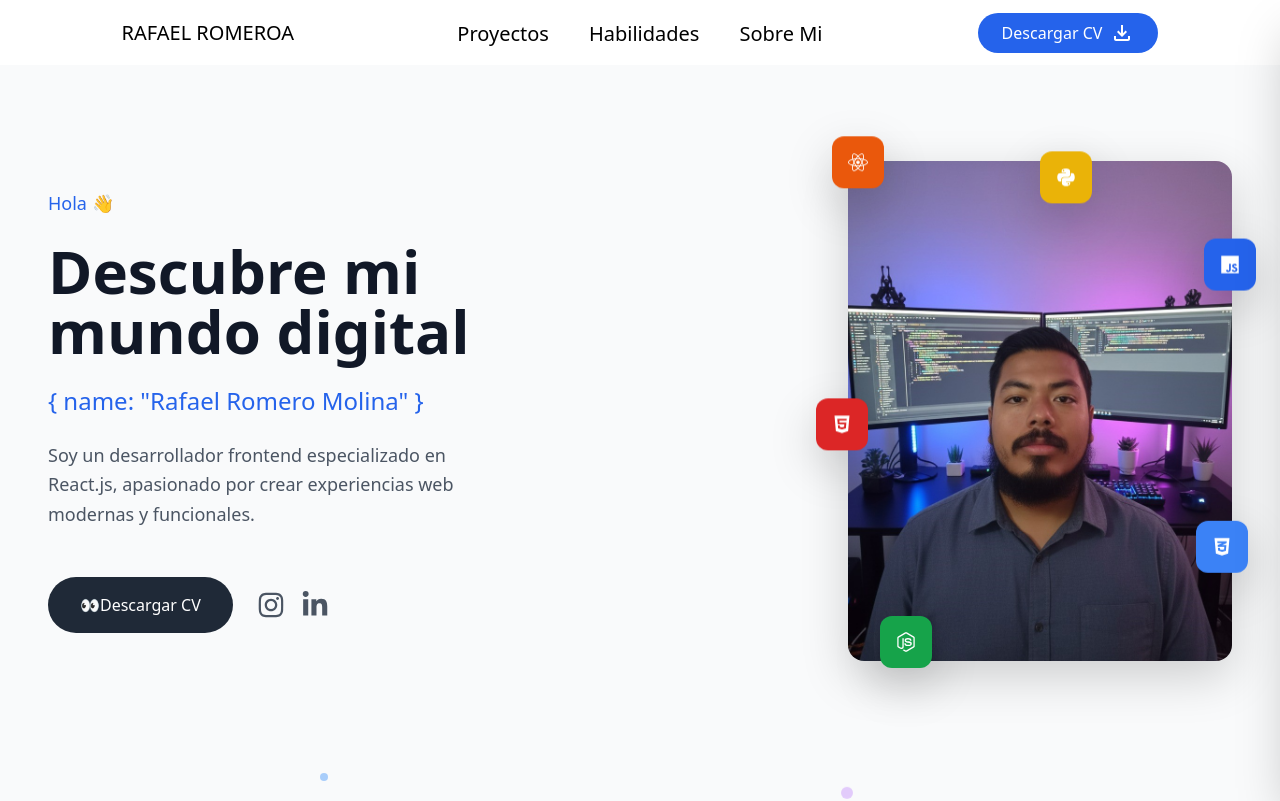
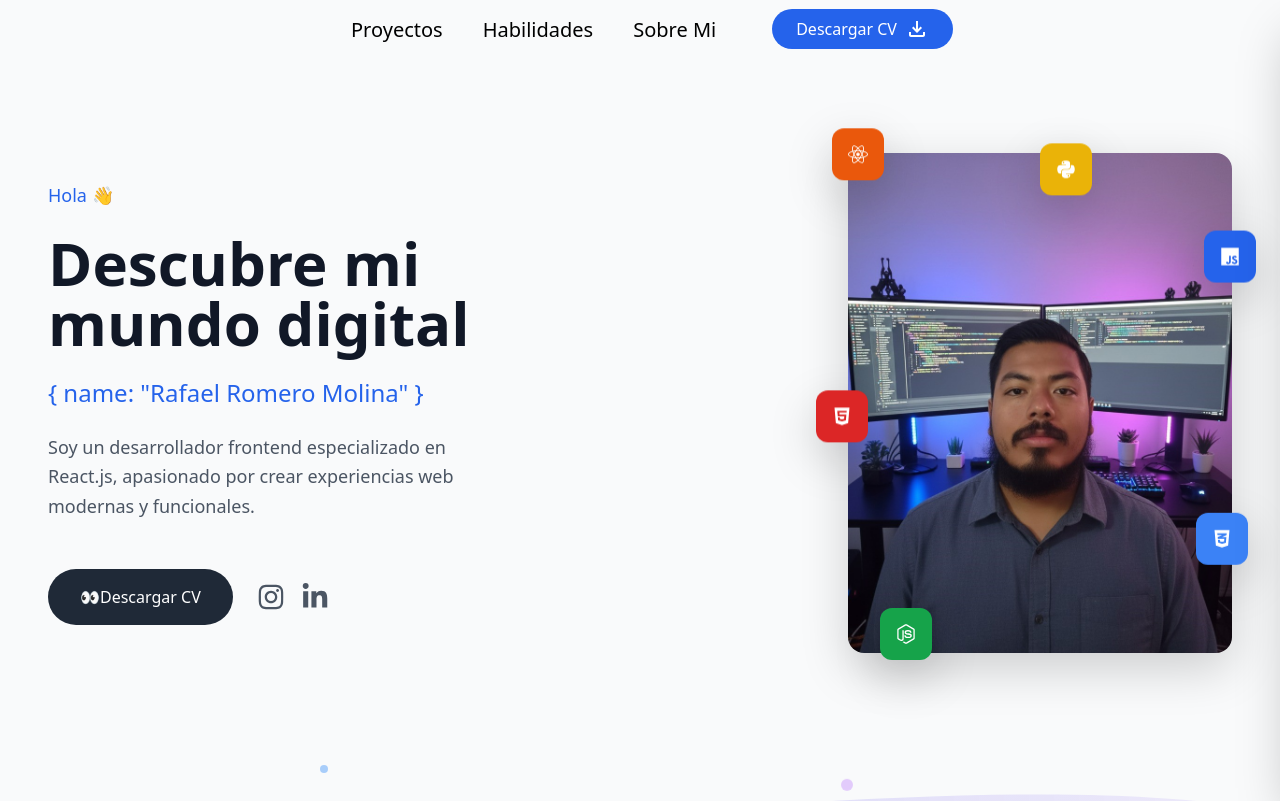
Before and after one commit to Reznov01/portafolio-web, a React (Vite) app: page / in a window 1280 px wide. Shown: the top 801 px of the page. Built offline with nearby package versions, Linux system fonts and the light colour scheme; what tailwindcss-animated would draw is missing.

Commit message:
change style from nav

```diff
--- a/src/App.css
+++ b/src/App.css
@@ -7,7 +7,7 @@ body {
   padding: 0;
   box-sizing: border-box;
   overflow-x: hidden;
-  background: rgb(239, 237, 237) !important;
+  background: #f9fafb !important;
 }
 
 .headerbackground {
--- a/src/components/menu/Menu.jsx
+++ b/src/components/menu/Menu.jsx
@@ -185,28 +185,17 @@ export const Menu = () => {
       </div>
 
       <div
-        className={`transition-colors duration-500
-          ${isScrolled ? " bg-[#242525] " : "bg-[#ffffff]"}
+        className={`bg-transparent
+
         `}
       >
-        <div className="padreNav ">
-          <div
-            className={`flex justify-around  ${
-              isScrolled ? "text-teal-50" : "text-black"
-            } flex  p-1 sm:p-2 justify-between  lg:mx-12 2xl:mx-28`}
-          >
-            <button
-              className="hidden lg:block text-xl uppercase font-medium k"
-              onClick={() => {
-                const element = document.getElementById("home");
-                element?.scrollIntoView({
-                  behavior: "smooth",
-                });
-              }}
-            >
-              Rafael Romeroa
-            </button>
+        <div
+          className={`flex  md:gap-10 lg:w-fit md:px-10 mx-auto transition-all duration-300
+          md:rounded-full ${isScrolled ? "bg-[#fafafa]" : "bg-[#f9fafb]"}`}
+        >
+          <div className={` flex justify-between items-center  w-full `}>
             <div className="w-full flex p-2 z-10 items-center justify-between lg:hidden">
+              {/*Nombre mobile*/}
               <button
                 className="uppercase font-medium"
                 onClick={() => handleScrollToSection("home")}
@@ -229,9 +218,7 @@ export const Menu = () => {
                 <li className="nav-link  mt-2 ">
                   <button
                     onClick={() => handleScrollToSection("proyectos")}
-                    className={`btnHover ${
-                      isScrolled ? "text-teal-50" : "text-black"
-                    }`}
+                    className={`btnHover text-black`}
                   >
                     Proyectos
                   </button>
@@ -239,9 +226,7 @@ export const Menu = () => {
                 <li className="nav-link mt-2">
                   <button
                     onClick={() => handleScrollToSection("habilidades")}
-                    className={`btnHover ${
-                      isScrolled ? "text-teal-50" : "text-black"
-                    }`}
+                    className={`btnHover text-black`}
                   >
                     Habilidades
                   </button>
@@ -249,16 +234,14 @@ export const Menu = () => {
                 <li className="nav-link mt-2">
                   <button
                     onClick={() => handleScrollToSection("certificadosDiv")}
-                    className={`btnHover ${
-                      isScrolled ? "text-teal-50" : "text-black"
-                    }`}
+                    className={`btnHover text-black`}
                   >
                     Sobre Mi
                   </button>
                 </li>
               </ul>
             </div>
-            <div className="flex items-center">
+            <div className="flex items-center ml-10">
               <a
                 href="/cv.pdf"
                 download
--- a/src/components/proyectos/Proyectos.jsx
+++ b/src/components/proyectos/Proyectos.jsx
@@ -162,7 +162,7 @@ export const Proyectos = () => {
 
   // console.log(proyectId);
   return (
-    <div className="min-h-screen bg-gray-50">
+    <div className="min-h-screen bg-gray-50" >
       <section id="proyectos" className="bg-white py-16 lg:py-24">
         <div className="max-w-7xl mx-auto px-6 lg:px-12">
           {/* Section Title */}
```
